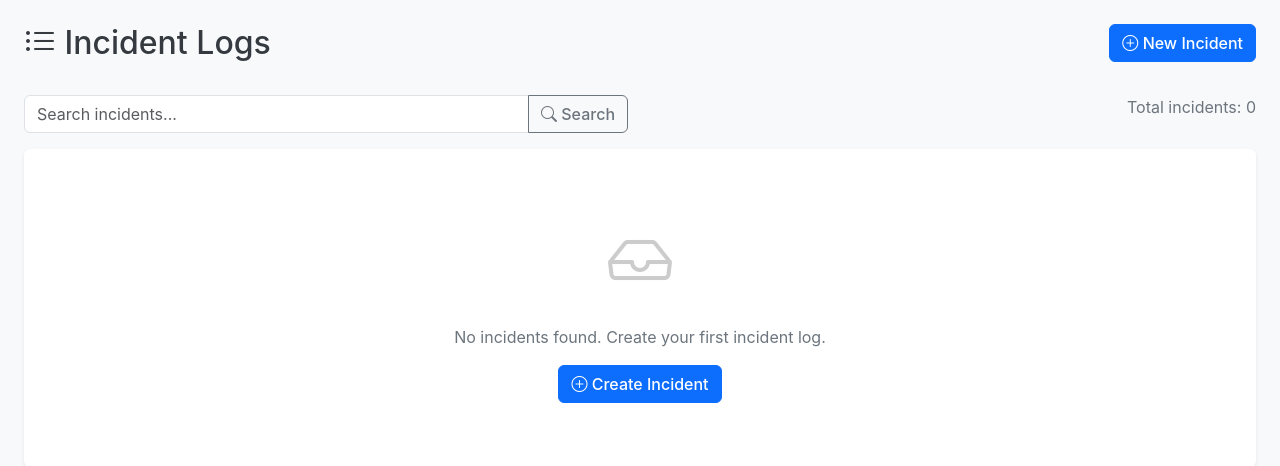
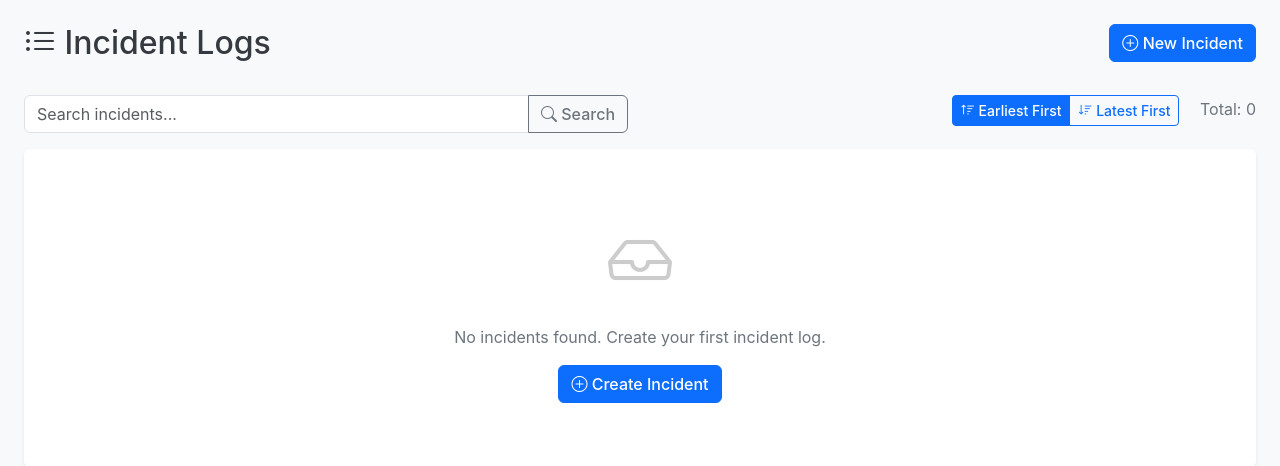
Before and after one commit to ZA-CORP-APPS/Incident-Report, a Flask app: page /dashboard in a window 1280 px wide. Shown: the part 56-522 px from the top of the page. Run offline with Flask 3, Linux system fonts and the light colour scheme; a user stored in the database is signed in; data that the repository does not hold is empty.

Commit message:
Improve incident dashboard with sorting and type filtering
Adds ability to sort incidents by date (ascending/descending) and displays the incident type (Security/Safety) on the dashboard.

Replit-Commit-Author: Agent
Replit-Commit-Session-Id: d71b7660-e851-48b8-b9a6-686618be9449
Replit-Commit-Checkpoint-Type: intermediate_checkpoint
Replit-Commit-Event-Id: 145de590-223a-41ac-b5df-968b275cc035
Replit-Commit-Screenshot-Url: https://storage.googleapis.com/screenshot-production-us-central1/00934386-b227-470e-8420-495189c3a5da/d71b7660-e851-48b8-b9a6-686618be9449/Dmdnv5U

```diff
--- a/app.py
+++ b/app.py
@@ -291,8 +291,15 @@ def logout():
 @login_required
 def dashboard():
     search_query = request.args.get('search', '')
-    incidents = Incident.query.order_by(Incident.incident_datetime.desc())
+    sort_order = request.args.get('sort', 'asc')  # asc = earliest first (default), desc = latest first
 
+    # Build query with sorting
+    if sort_order == 'desc':
+        incidents = Incident.query.order_by(Incident.incident_datetime.desc())
+    else:
+        incidents = Incident.query.order_by(Incident.incident_datetime.asc())
+
+    # Apply search filter
     if search_query:
         incidents = incidents.filter(
             db.or_(
@@ -304,7 +311,7 @@ def dashboard():
         )
 
     incidents = incidents.all()
-    return render_template('dashboard.html', incidents=incidents, search_query=search_query)
+    return render_template('dashboard.html', incidents=incidents, search_query=search_query, sort_order=sort_order)
 
 
 @app.route('/incident/new', methods=['GET', 'POST'])
--- a/templates/dashboard.html
+++ b/templates/dashboard.html
@@ -19,18 +19,29 @@
         <div class="col-md-6">
             <form method="GET" action="{{ url_for('dashboard') }}" class="input-group">
                 <input type="text" class="form-control" name="search" placeholder="Search incidents..." value="{{ search_query }}">
+                <input type="hidden" name="sort" value="{{ sort_order }}">
                 <button class="btn btn-outline-secondary" type="submit">
                     <i class="bi bi-search"></i> Search
                 </button>
                 {% if search_query %}
-                <a href="{{ url_for('dashboard') }}" class="btn btn-outline-danger">
+                <a href="{{ url_for('dashboard', sort=sort_order) }}" class="btn btn-outline-danger">
                     <i class="bi bi-x-circle"></i> Clear
                 </a>
                 {% endif %}
             </form>
         </div>
         <div class="col-md-6 text-end">
-            <span class="text-muted">Total incidents: {{ incidents|length }}</span>
+            <div class="btn-group me-3" role="group">
+                <a href="{{ url_for('dashboard', search=search_query, sort='asc') }}"
+                   class="btn btn-sm {% if sort_order == 'asc' %}btn-primary{% else %}btn-outline-primary{% endif %}">
+                    <i class="bi bi-sort-up"></i> Earliest First
+                </a>
+                <a href="{{ url_for('dashboard', search=search_query, sort='desc') }}"
+                   class="btn btn-sm {% if sort_order == 'desc' %}btn-primary{% else %}btn-outline-primary{% endif %}">
+                    <i class="bi bi-sort-down"></i> Latest First
+                </a>
+            </div>
+            <span class="text-muted">Total: {{ incidents|length }}</span>
         </div>
     </div>
 
@@ -42,6 +53,7 @@
                     <thead>
                         <tr>
                             <th>ID</th>
+                            <th>Type</th>
                             <th>Date & Time</th>
                             <th>Camera Location</th>
                             <th>Severity</th>
@@ -55,6 +67,13 @@
                         {% for incident in incidents %}
                         <tr>
                             <td><strong>#{{ incident.id }}</strong></td>
+                            <td>
+                                {% if incident.incident_type == 'Security' %}
+                                <span class="badge bg-primary">🔐 Security</span>
+                                {% else %}
+                                <span class="badge bg-warning text-dark">⚠️ Safety</span>
+                                {% endif %}
+                            </td>
                             <td>{{ incident.incident_datetime.strftime('%Y-%m-%d %H:%M') if incident.incident_datetime else 'N/A' }}</td>
                             <td>{{ incident.camera_location or 'N/A' }}</td>
                             <td>
@@ -67,7 +86,7 @@
                                     {{ incident.severity or 'Low' }}
                                 </span>
                             </td>
-                            <td>{{ incident.incident_description[:80] }}{% if incident.incident_description|length > 80 %}...{% endif %}</td>
+                            <td>{{ incident.incident_description[:60] }}{% if incident.incident_description|length > 60 %}...{% endif %}</td>
                             <td>{{ incident.reported_by or 'N/A' }}</td>
                             <td>
                                 {% if incident.reviewed_by %}
```
